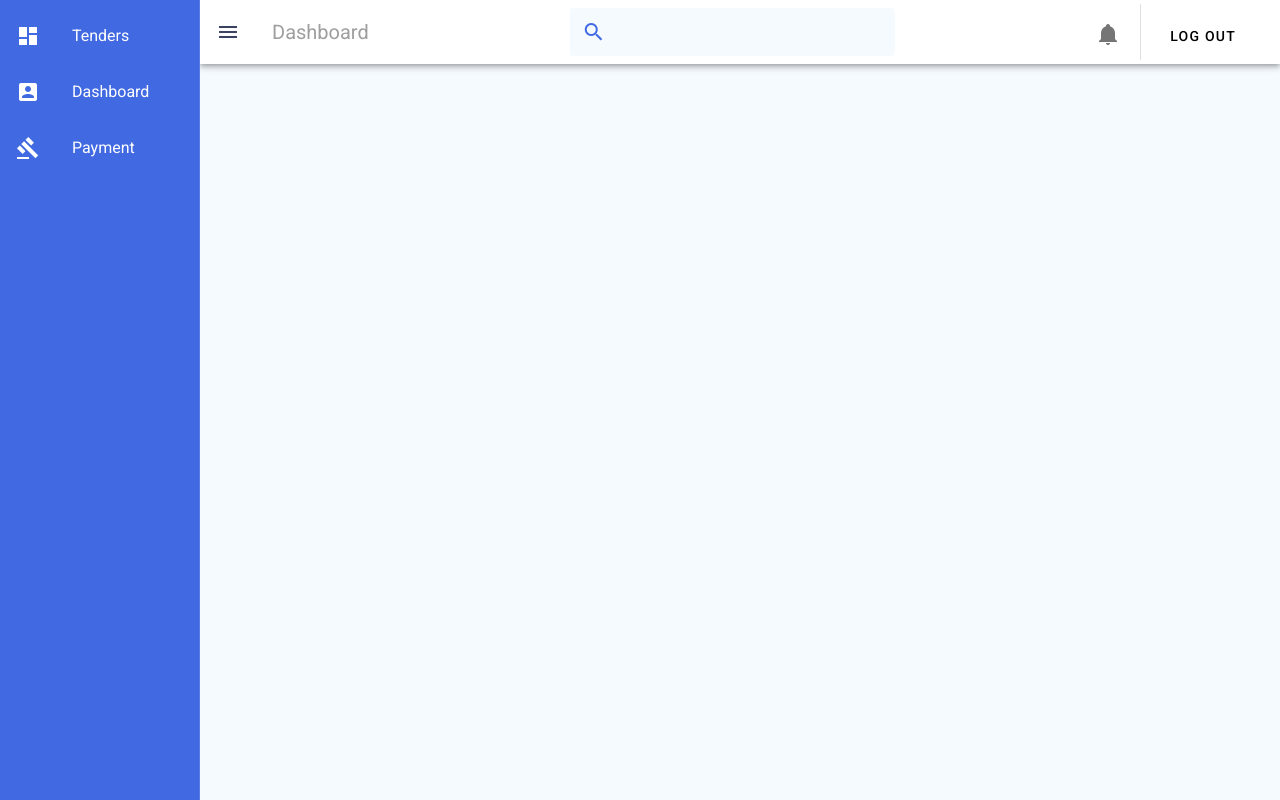
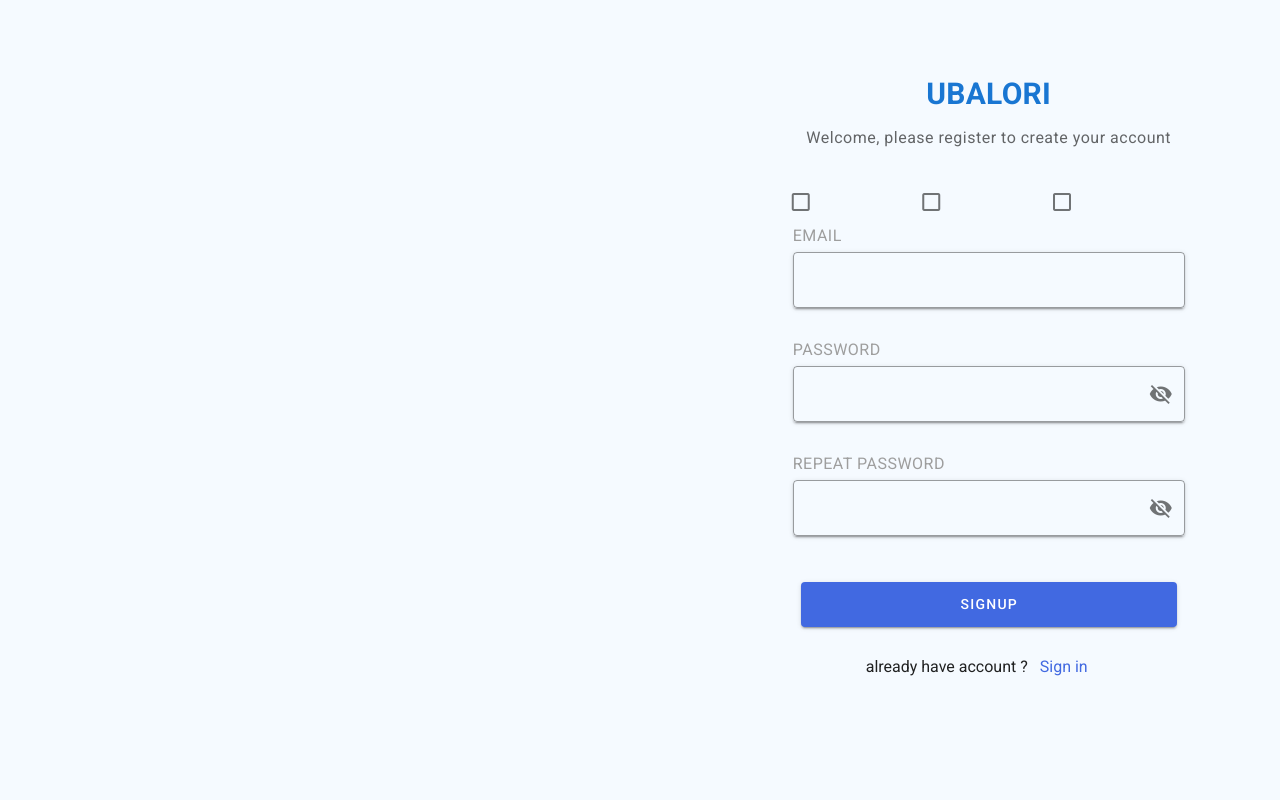
Before and after one commit to Cefasway94/logistics, a Vue app: page /signup in a window 1280 px wide. Built offline with nearby package versions, Linux system fonts and the light colour scheme.

Commit message:
Update on Login UI

```diff
--- a/src/App.vue
+++ b/src/App.vue
@@ -1,9 +1,9 @@
 <template>
   <v-app style="background-color:#F5FAFF;">
-      <div v-if="login">
+      <div v-if="!login">
         <Home/>
       </div>
-      <div v-if="!login">
+      <div v-if="login">
         <Login/>
       </div>
   </v-app>
@@ -11,7 +11,7 @@
 
 <script>
 // import HelloWorld from './components/HelloWorld';
-// import Login from './views/Login';
+// import Login from './views/Login'; #f1f3f4, #F5FAFF
 import Home from './views/Home.vue';
 import Login from './views/Login.vue';
 export default {
--- a/src/components/Signup.vue
+++ b/src/components/Signup.vue
@@ -8,9 +8,16 @@
                 <h2 class="primary--text text-center " >UBALORI</h2>
             </v-card-title>
             <v-card-text>
-                <p class="text-center font-weight-regular body-2">Welcome, please register to create your account</p>
+                <p class="text-center font-weight-regular body-1">Welcome, please register to create your account</p>
             </v-card-text>
             <v-form class="px-8">
+
+                <v-alert
+                :value="userExists"
+                color="error"
+                icon="warning"
+              >This user already exists, try a different set of data.</v-alert>
+
 
                     <v-flex row class="jusutify-space-between ">
                         <v-flex column xs4 sm4 lg4 class="px-2">
@@ -25,23 +32,55 @@
                     </v-flex>
 
                     <v-flex column>
-                    <p class="font-weight-regular body-2 grey--text mb-0" >EMAIL</p>
-                    <v-text-field solo class="mt-2" color="#4169E1" background-color="" clearable
-                    v-model="email" required >
+                    <p class="font-weight-regular body-1 grey--text  mb-0" >EMAIL</p>
+                    <v-text-field
+                    light
+                    solo
+                    outlined
+                    class="mt-1 text-center"
+                    color="#4169E1"
+                    background-color="transparent"
+                    clearable
+                    v-model="email"
+                    :rules="[rules.required, rules.email]"
+                    >
+                    </v-text-field>
+                    </v-flex>
+
+                    <v-flex column class="">
+                    <p class="font-weight-regular body-1 grey--text mb-0" >PASSWORD</p>
+                    <v-text-field
+                    solo
+                    outlined
+                    class="mt-1"
+                    color="#4169E1"
+                    background-color="transparent"
+                    clearable
+                    v-model="secret"
+                    :rules="[rules.required]"
+                    :append-icon="show ? 'mdi-eye' : 'mdi-eye-off'"
+                    @click:append="show = !show"
+                    :type="show ? 'text' : 'password'"
+                    >
                     </v-text-field>
                     </v-flex>
 
                     <v-flex column>
-                    <p class="font-weight-regular body-2 grey--text mb-0" >PASSWORD</p>
-                    <v-text-field solo class="mt-2" color="#4169E1" background-color="" clearable
-                    v-model="email" required >
-                    </v-text-field>
-                    </v-flex>
+                    <p class="font-weight-regular body-1 grey--text mb-0" >REPEAT PASSWORD</p>
+                    <v-text-field
+                    solo
+                    outlined
+                    class="mt-1"
+                    color="#4169E1"
+                    background-color="transparent"
+                    clearable
+                    v-model="confirm_esecret"
+                    :rules="[rules.required]"
+                    :append-icon="show ? 'mdi-eye' : 'mdi-eye-off'"
+                    @click:append="show = !show"
+                    :type="show ? 'text' : 'password'"
 
-                    <v-flex column>
-                    <p class="font-weight-regular body-2 grey--text mb-0" >REPEAT PASSWORD</p>
-                    <v-text-field solo class="mt-2" color="#4169E1" background-color="" clearable
-                    v-model="email" required >
+                    >
                     </v-text-field>
                     </v-flex>
 
@@ -63,8 +102,32 @@
 </template>
 
 <script>
+//import {mapActions} from 'vuex';
+
 export default {
 
+  data (){
+      return{
+          userExists: false,
+          show:false,
+          email:'',
+          secret:'',
+          confirm_esecret:'',
+          rules: {
+            required: value => !!value || "Required",
+            email: value => {
+             const pattern = /^(([^<>()[\]\\.,;:\s@"]+(\.[^<>()[\]\\.,;:\s@"]+)*)|(".+"))@((\[[0-9]{1,3}\.[0-9]{1,3}\.[0-9]{1,3}\.[0-9]{1,3}])|(([a-zA-Z\-0-9]+\.)+[a-zA-Z]{2,}))$/;
+             return pattern.test(value) || "Invalid e-mail.";
+            }
+           }
+      }
+  },
+
+method:{
+    valid() {
+      return this.password === this.confirm_password;
+    }
+  }
 
 }
 </script>
--- /dev/null
+++ b/src/stores/modules/accounts.js
@@ -0,0 +1,50 @@
+import axios from "axios"
+
+
+export default {
+state:{},
+
+getters:{},
+
+mutations: {},
+
+actions: {
+    LOGIN: ({ commit }, payload) => {
+        return new Promise((resolve, reject) => {
+          axios
+            .post(``, payload)
+            .then(({ data, status }) => {
+              if (status === 200) {
+                resolve(true);
+                commit('peter',data)       // fix the commit
+                return data;
+              }
+            })
+            .catch(error => {
+              reject(error);
+            });
+        });
+      },
+
+      REGISTER: ({ commit }, { username, email, password }) => {
+        return new Promise((resolve, reject) => {
+          axios
+            .post(``, {
+              username,
+              email,
+              password
+            })
+            .then(({ data, status }) => {
+              if (status === 201) {
+                resolve(true);
+                commit('peter',data)       // fix the commit
+                return data;
+              }
+            })
+            .catch(error => {
+              reject(error);
+            });
+        });
+      },
+}
+}
--- a/src/stores/store.js
+++ b/src/stores/store.js
@@ -3,13 +3,15 @@ import Vuex from 'vuex';
 
 // imported modules
 import tender from './modules/tenders';
+import accounts from './modules/accounts'
 
 
 Vue.use(Vuex)
 
 const store = new Vuex.Store({
     modules: {
-        tenders:tender,
+        tender,
+        accounts
 
 
     }
```
